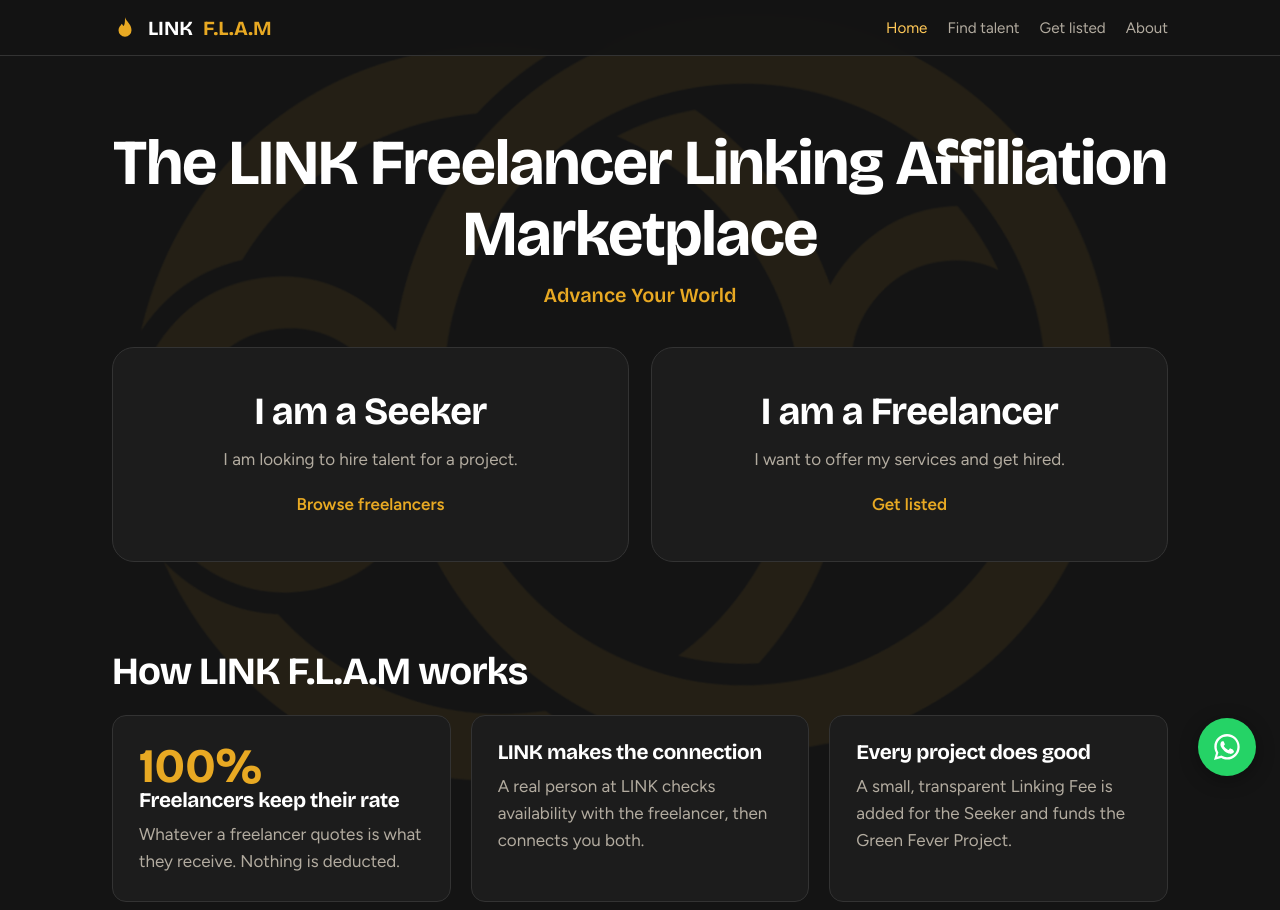
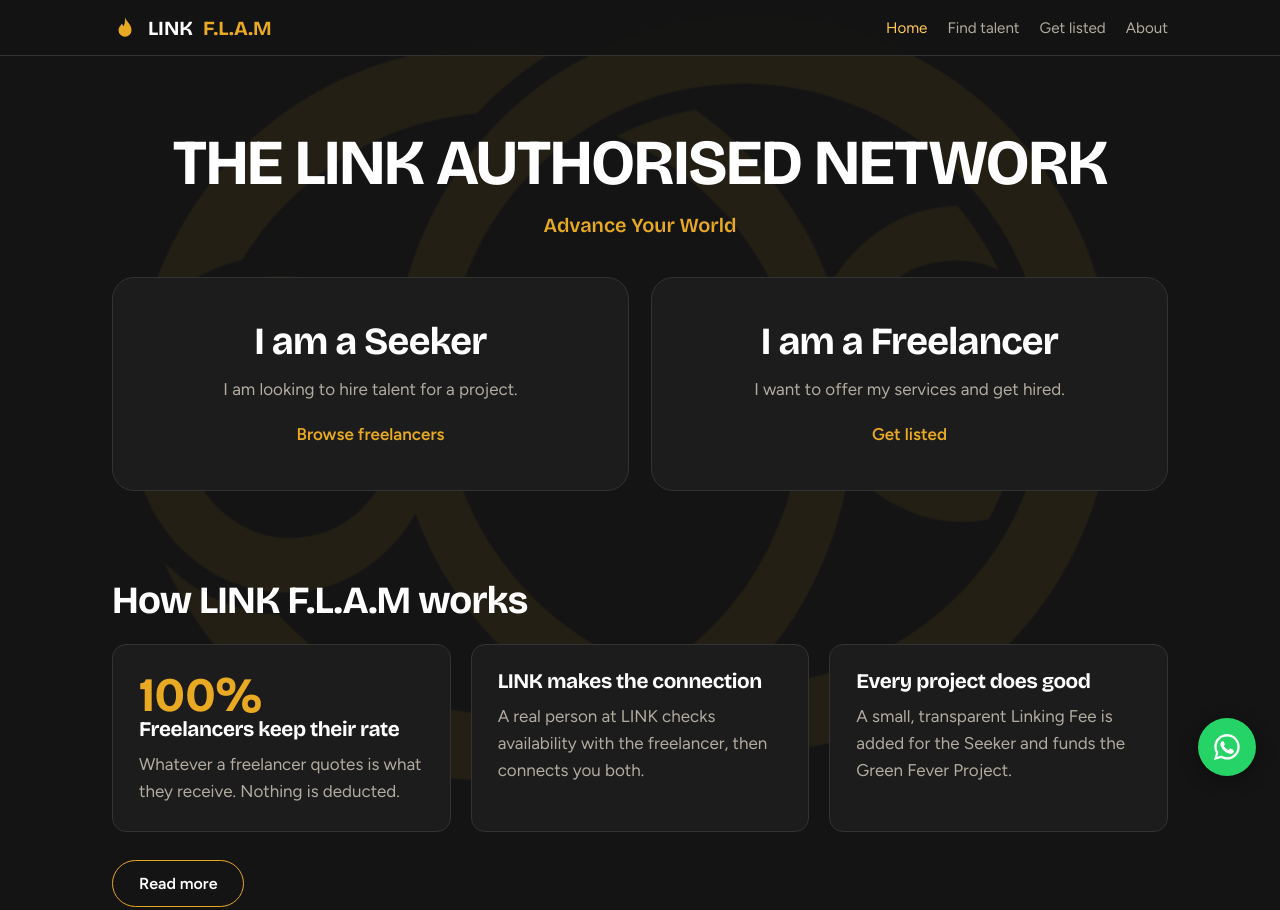
Before and after one commit to GETLINKED-CO-ZA/link-flam-pgf, a website: page index.html in a window 1280 px wide. Shown: the top 910 px of the page. Drawn offline with nearby package versions, Linux system fonts and the light colour scheme.

Commit message:
Update hero section heading in index.html

```diff
--- a/index.html
+++ b/index.html
@@ -1,7 +1,7 @@
 <!DOCTYPE html><html lang="en"><head><meta charset="utf-8"><meta name="viewport" content="width=device-width,initial-scale=1"><title>LINK F.L.A.M – Advance Your World</title><link rel="icon" href="favicon.ico" sizes="any"><link rel="icon" href="favicon.png" type="image/png"><link rel="apple-touch-icon" href="apple-touch-icon.png"><link rel="preconnect" href="https://fonts.googleapis.com"><link rel="preconnect" href="https://fonts.gstatic.com" crossorigin><link href="https://fonts.googleapis.com/css2?family=Bricolage+Grotesque:wght@600;700&family=Figtree:wght@400;600&display=swap" rel="stylesheet"><link rel="stylesheet" href="style.css"></head><body><header class="site" id="site-header"></header>
 <img class="bgmark" src="logo-gold.png" alt="" aria-hidden="true"><main>
 <section class="hero"><div class="wrap">
-<h1>The LINK Freelancer Linking Affiliation Marketplace</h1>
+<h1>THE LINK AUTHORISED NETWORK</h1>
 <p class="slogan">Advance Your World</p>
 <div class="choices">
 <a class="choice" href="marketplace.html"><h2>I am a Seeker</h2><p>I am looking to hire talent for a project.</p><span class="go">Browse freelancers</span></a>
```
